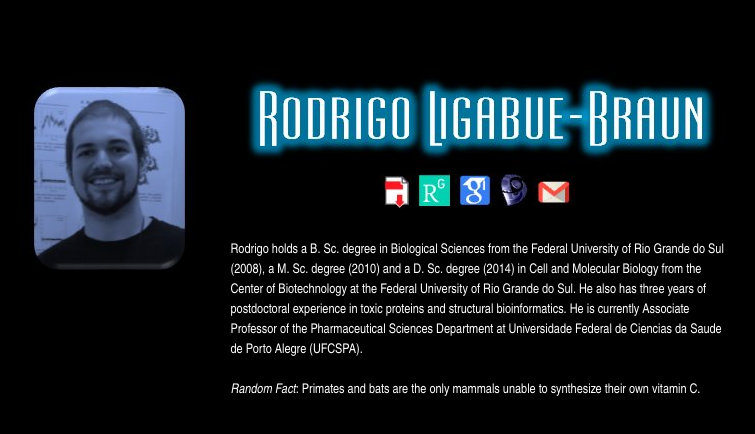
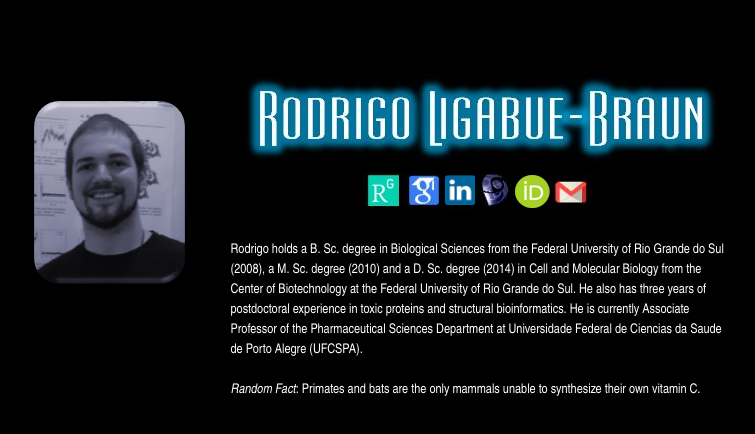
Before and after one commit to ligabue-braun/CV, a plain HTML site: page index.html in a window 1280 px wide. Shown: the whole page, without its empty margins (93-848 px from the left). Drawn offline with Linux system fonts and the light colour scheme.

Commit message:
Add files via upload

```diff
--- a/index.html
+++ b/index.html
@@ -33,7 +33,7 @@
 
 <div style=" text-align: left; text-indent: 0px; padding: 50px 50px 50px 100px; margin: 0px 0px 0px 0px;"><table width="70%" border="0" cellpadding="2" cellspacing="2" style="border-width: 0px; background-color: #000000;">
 <tr valign="top">
-<td><p style=" text-align: left; text-indent: 0px; padding: 0px 0px 0px 0px; margin: 0px 0px 0px 0px;"><span style=" font-size: 10pt; font-family: 'Arial', 'Helvetica', sans-serif; font-style: normal; font-weight: normal; color: #ffffff; background-color: transparent; text-decoration: none;"><img src="RLB_current.jpg" alt="" title="" /></span></p>
+<td><p style=" text-align: left; text-indent: 0px; padding: 0px 0px 0px 0px; margin: 0px 0px 0px 0px;"><span style=" font-size: 10pt; font-family: 'Arial', 'Helvetica', sans-serif; font-style: normal; font-weight: normal; color: #ffffff; background-color: transparent; text-decoration: none;"><img src="RLB_current.png" alt="" title="" /></span></p>
 </td>
 <td><div style=" text-align: left; text-indent: 0px; padding: 0px 0px 0px 0px; margin: 0px 0px 0px 0px;"><table width="500px" border="0" cellpadding="2" cellspacing="2" style="border-width: 0px; background-color: #000000;">
 <tr valign="top">
@@ -41,7 +41,7 @@
 </td>
 </tr>
 <tr valign="top">
-<td><p style=" text-align: center; text-indent: 0px; padding: 0px 0px 0px 0px; margin: 0px 0px 0px 0px;"><span style=" font-size: 10pt; font-family: 'Arial', 'Helvetica', sans-serif; font-style: normal; font-weight: normal; color: #ffffff; background-color: transparent; text-decoration: none;"><a href="CV_RLB_current.pdf" target="_blank"><img src="CVpdf.jpg" alt="Curriculum Vitae [pdf]" title="Curriculum Vitae [pdf]" /></a><a href="https://www.researchgate.net/profile/Rodrigo_Ligabue-Braun" target="_blank"><img src="RGate.jpg" alt="ResearchGate Profile" title="ResearchGate Profile" /></a><a href="https://scholar.google.com.br/citations?user=3Q1nQZsAAAAJ" target="_blank"><img src="GScholar.jpg" alt="GoogleScholar Profile" title="GoogleScholar Profile" /></a><a href="http://lattes.cnpq.br/7505794953041744" target="_blank"><img src="Lattes.jpg" alt="Lattes CV Profile" title="Lattes CV Profile" /></a><a href="mailto:ligabue.braun@gmail.com"><img src="Gmail.jpg" alt="Send me an e-mail" title="Send me an e-mail" /></a></span></p>
+<td><p style=" text-align: center; text-indent: 0px; padding: 0px 0px 0px 0px; margin: 0px 0px 0px 0px;"><span style=" font-size: 10pt; font-family: 'Arial', 'Helvetica', sans-serif; font-style: normal; font-weight: normal; color: #ffffff; background-color: transparent; text-decoration: none;"><a href="https://www.researchgate.net/profile/Rodrigo_Ligabue-Braun" target="_blank"><img src="RGate.jpg" alt="ResearchGate Profile" title="ResearchGate Profile" /></a><a href="https://scholar.google.com.br/citations?user=3Q1nQZsAAAAJ" target="_blank"><img src="GScholar.jpg" alt="GoogleScholar Profile" title="GoogleScholar Profile" /></a><a href="http://www.linkedin.com/in/rodrigo-ligabue-braun" target="_blank"><img src="linkedin.png" alt="LinkedIn" title="LinkedIn" /></a><a href="http://lattes.cnpq.br/7505794953041744" target="_blank"><img src="Lattes.jpg" alt="Lattes CV Profile" title="Lattes CV Profile" /></a><a href=" https://orcid.org/0000-0002-2555-9754 " target="_blank"><img src="orcid.png" alt="ORCID" title="ORCID" /></a><a href="mailto:ligabue.braun@gmail.com"><img src="Gmail.jpg" alt="Send me an e-mail" title="Send me an e-mail" /></a></span></p>
 </td>
 </tr>
 <tr valign="top">
```
Also changed, not shown: RLB_current.png (added), linkedin.png (added), orcid.png (added).
